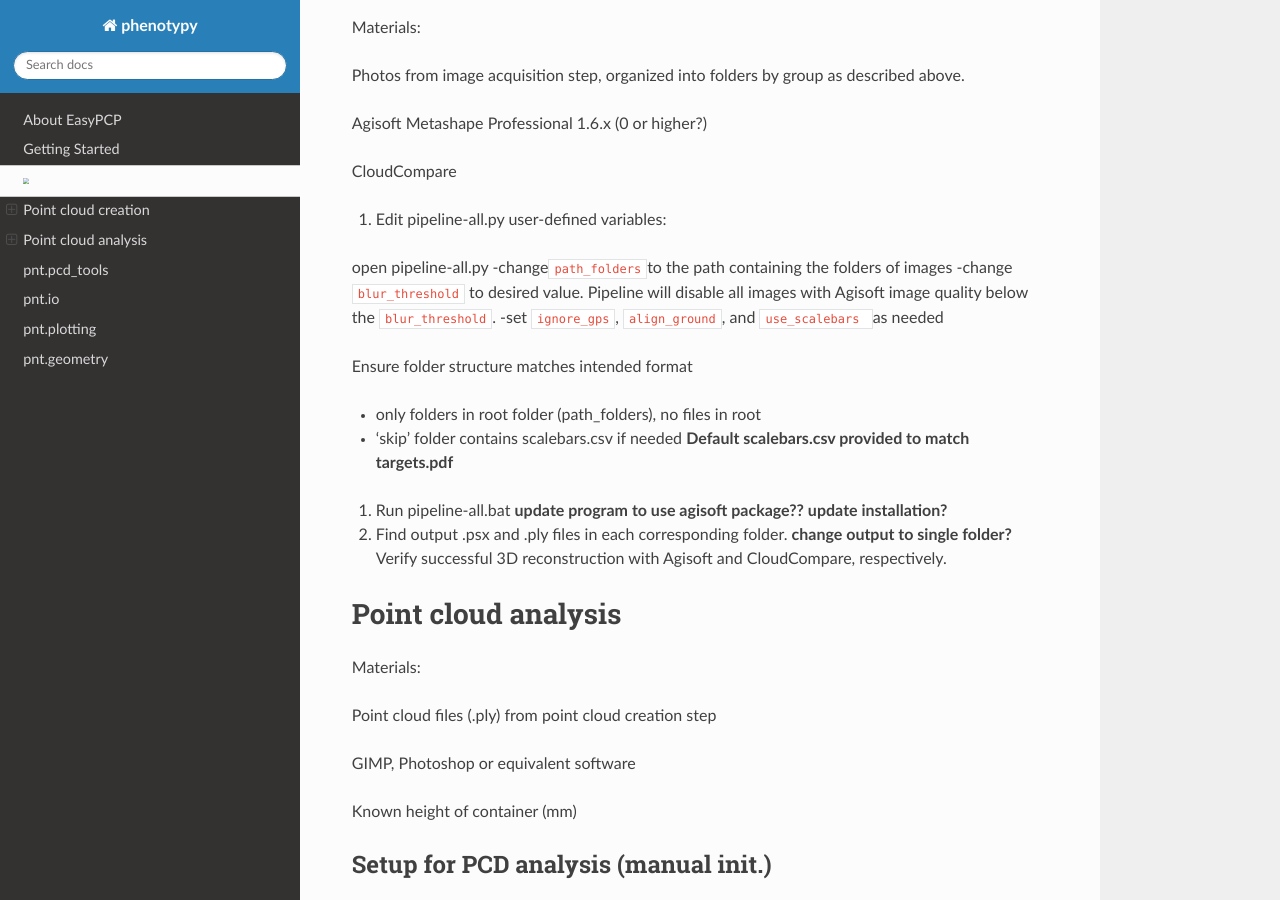
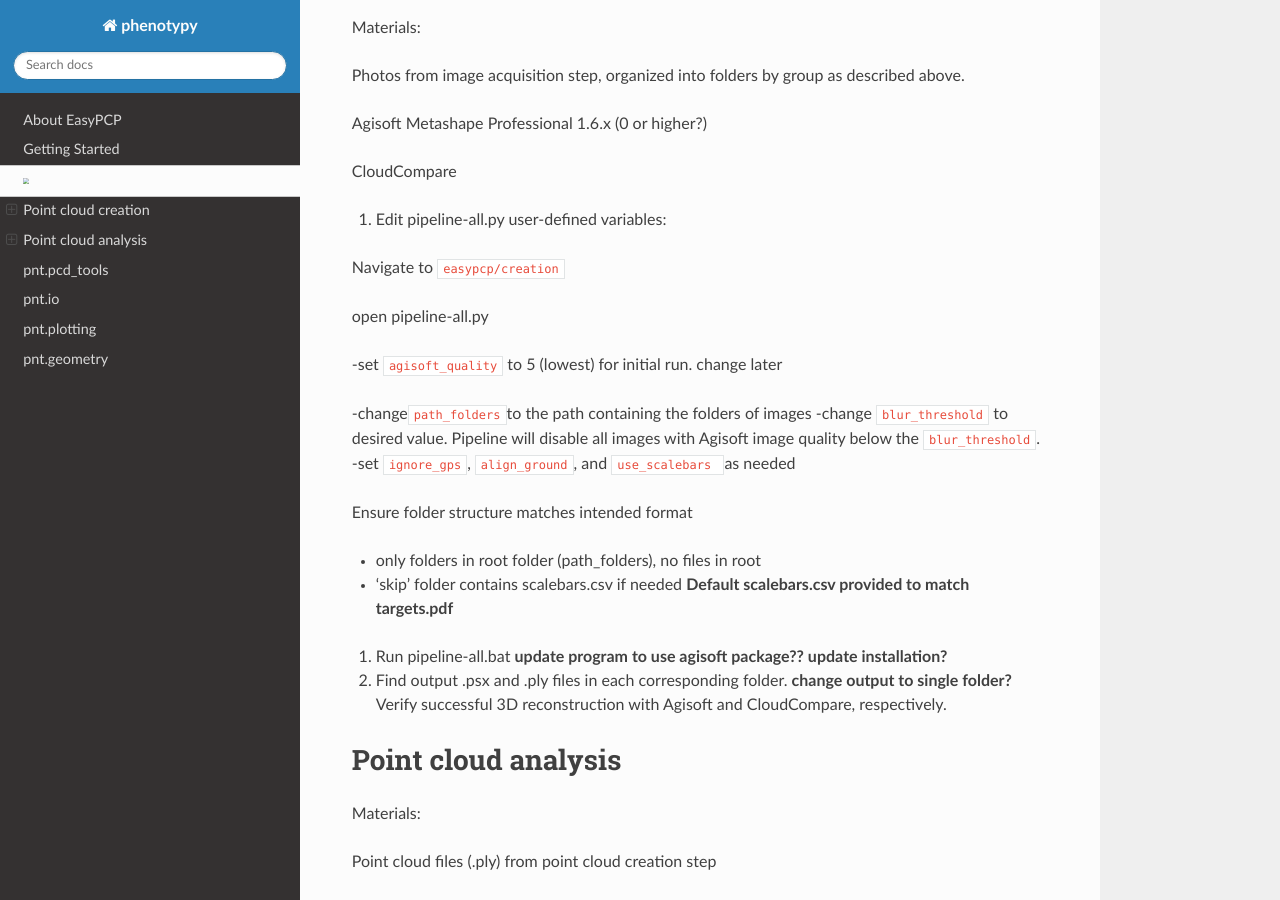
Before and after one commit to MorphometricsGroup/EasyDCP, a Sphinx documentation site: the page built from easypcp/docs/source/tutorial.md, in a window 1280 px wide and 900 px high, scrolled down 1086 px. Built offline with Sphinx 7.4.7 and the Read the Docs theme 2.0.0, drawn with Linux system fonts in a browser that asks for light colours.

```diff
--- a/easypcp/docs/source/tutorial.md
+++ b/easypcp/docs/source/tutorial.md
@@ -41,7 +41,12 @@ CloudCompare
 
 1. Edit pipeline-all.py user-defined variables:
 
+Navigate to `easypcp/creation`
+
 open pipeline-all.py
+
+-set `agisoft_quality` to 5 (lowest) for initial run. change later
+
 -change`path_folders`to the path containing the folders of images
 -change `blur_threshold` to desired value. Pipeline will disable all images with Agisoft image quality below the `blur_threshold`.
 -set `ignore_gps`, `align_ground`, and `use_scalebars ` as needed
```
Also changed, not shown: easypcp/docs/source/troubleshooting.md (added, +19 -0 lines).
